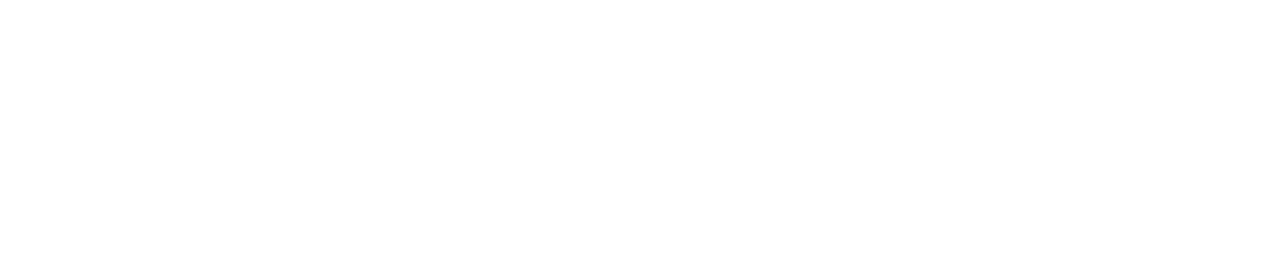
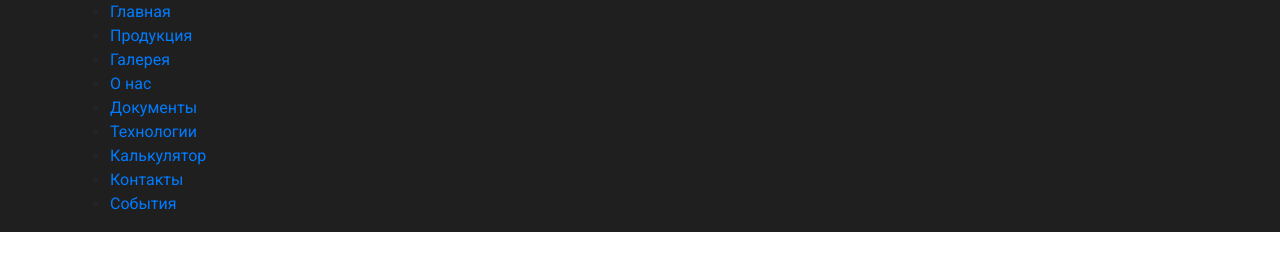
Before and after one commit to Toni-San/project-ALVI, a plain HTML site: page index.html in a window 1280 px wide. Drawn offline with Linux system fonts and the light colour scheme.

Commit message:
190119h2328

```diff
--- a/css/my-styles.css
+++ b/css/my-styles.css
@@ -5,3 +5,9 @@ html body {
 * {
     font-family: 'Roboto', sans-serif;
 }
+.width {
+    width: 100%;
+}
+.color-top {
+    background-color: #1f1f1f;
+}
--- a/index.html
+++ b/index.html
@@ -10,6 +10,22 @@
     <link rel="stylesheet" type="text/css" href="css/my-styles.css">
 </head>
 <body>
-
+<div class="width color-top">
+    <nav class="container">
+        <div class="row">
+            <ul>
+                <li><a href="#">Главная</a></li>
+                <li><a href="#">Продукция</a></li>
+                <li><a href="#">Галерея</a></li>
+                <li><a href="#">О нас</a></li>
+                <li><a href="#">Документы</a></li>
+                <li><a href="#">Технологии</a></li>
+                <li><a href="#">Калькулятор</a></li>
+                <li><a href="#">Контакты</a></li>
+                <li><a href="#">События</a></li>
+            </ul>
+        </div>
+    </nav>
+</div>
 </body>
 </html>
```
